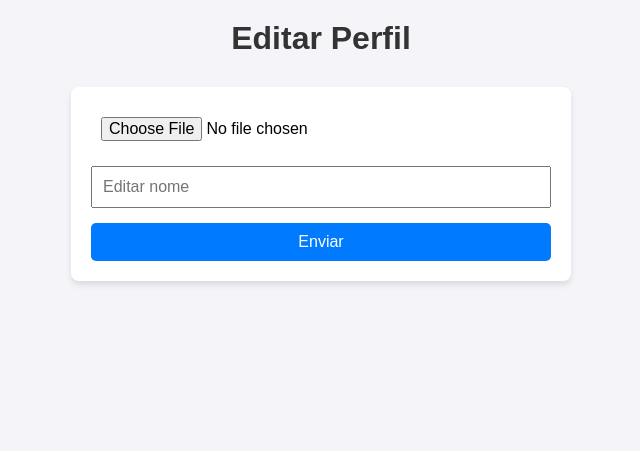
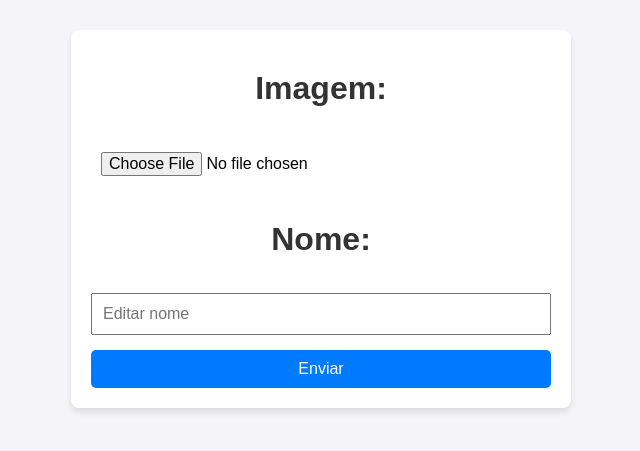
Before and after one commit to ViniciusWilber/TakeTicket, a PHP site: page /editar_perfil.php in a window 1280 px wide. Shown: the part 140-591 px from the top of the page, without its empty margins (319-959 px from the left). Run offline with PHP 8.4, Linux system fonts and the light colour scheme; the visitor is signed in with stand-in values (Sample User, id 1); data that the repository does not hold is empty.

Commit message:
ajustes
ajustes no editar nome

```diff
--- a/editar_perfil.php
+++ b/editar_perfil.php
@@ -140,7 +140,6 @@ if ($result && $row = $result->fetch(PDO::FETCH_ASSOC)) {
     </style>
 </head>
 <body>
-    <h1>Editar Perfil</h1>
     <div class="editar">
         <!-- Mensagem de erro ou sucesso -->
         <?php if (isset($message)): ?>
@@ -149,7 +148,9 @@ if ($result && $row = $result->fetch(PDO::FETCH_ASSOC)) {
 
         <!-- Formulário para envio de imagem e edição de nome -->
         <form method="POST" enctype="multipart/form-data">
+            <h1>Imagem:</h1>
             <input type="file" name="image" accept="image/*">
+            <h1>Nome:</h1>
             <input type="text" name="nome" value="<?= htmlspecialchars($editar['nome'] ?? '') ?>" placeholder="Editar nome">
             <button type="submit">Enviar</button>
         </form>
```
